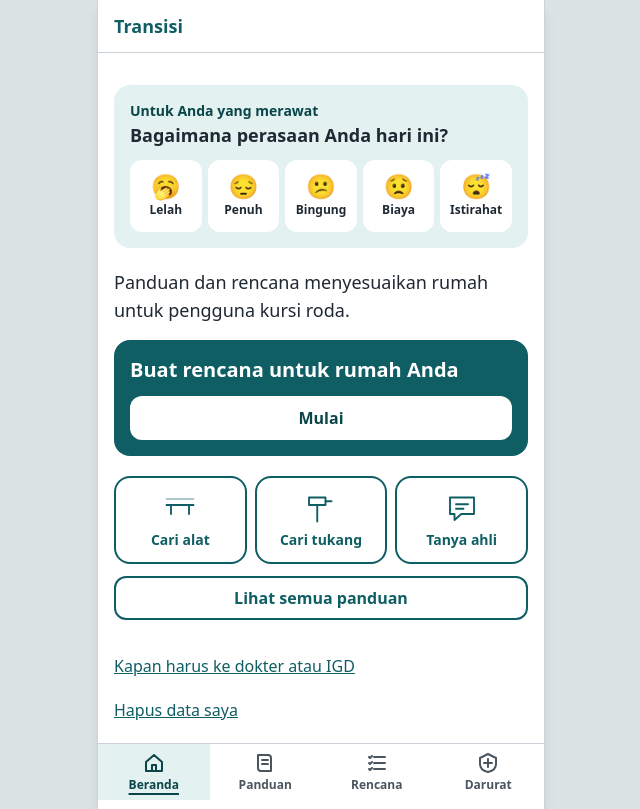
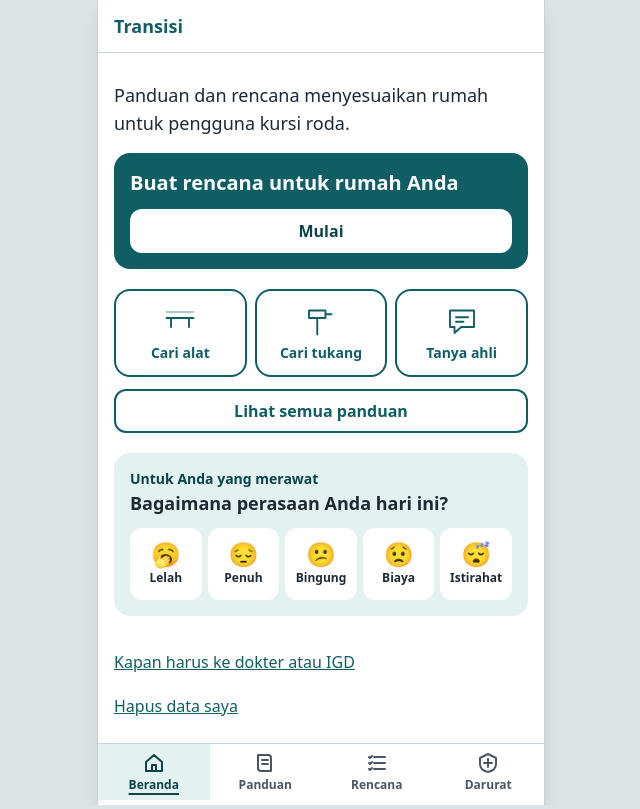
Before and after one commit to titohanafi/transisidnr, a React (Vite) app: page /#/ in a window 1280 px wide. Shown: the whole page, without its empty margins (319-959 px from the left). Built offline with nearby package versions, Linux system fonts and the light colour scheme.

Commit message:
Beranda: check-in di bawah Lihat semua panduan

```diff
--- a/src/screens/Beranda.tsx
+++ b/src/screens/Beranda.tsx
@@ -12,11 +12,7 @@ const { pilih } = beranda;
 export function Beranda() {
   return (
     <Halaman judul={app.nama}>
-      <section className="mt-3">
-        <CheckIn />
-      </section>
-
-      <p className="mt-5 text-lg">{beranda.konteks}</p>
+      <p className="mt-2 text-lg">{beranda.konteks}</p>
 
       <h2 className="sr-only">{pilih.judul}</h2>
 
@@ -53,6 +49,10 @@ export function Beranda() {
         </TombolLink>
       </section>
 
+      <section className="mt-5">
+        <CheckIn />
+      </section>
+
       <nav aria-label={umum.tautanLain} className="mt-auto flex flex-col pt-6">
         <TautanKecil to="/igd">{beranda.tautanIgd}</TautanKecil>
         <TautanKecil to="/hapus">{beranda.tautanHapus}</TautanKecil>
```
Also changed, not shown: 1 other file (tests, documents, lock files or other folders).
